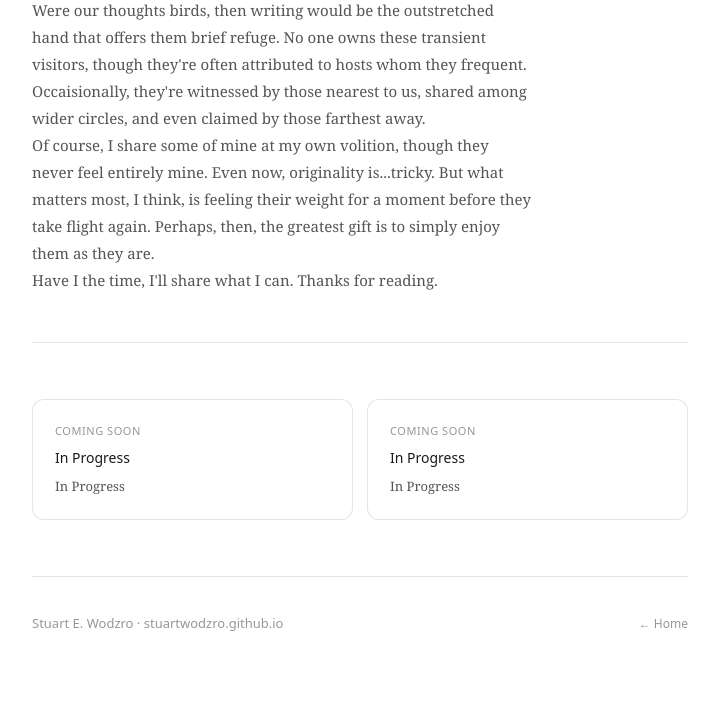
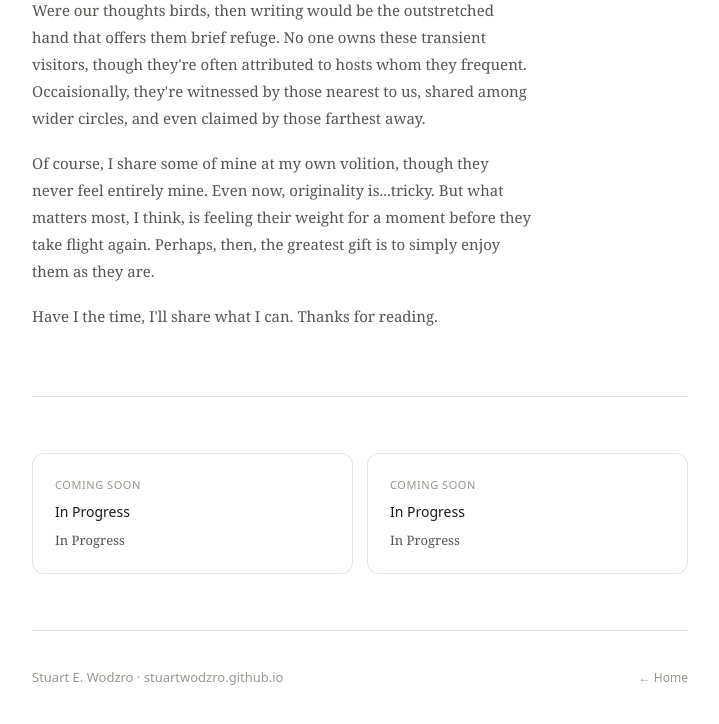
Before and after one commit to StuartWodzro/StuartWodzro.github.io, a plain HTML site: page blog/index.html in a window 1280 px wide. Shown: the part 218-942 px from the top of the page, without its empty margins (280-999 px from the left). Before the commit the page ends 888 px from the top, so only its background shows below. Drawn offline with Linux system fonts and the light colour scheme.

Commit message:
Spacing between paragraphs.

```diff
--- a/style.css
+++ b/style.css
@@ -509,6 +509,7 @@
   line-height: 1.8;
   font-family: var(--font-serif);
   max-width: 500px;
+  margin-bottom: 1.2em;
 }
 
 /* ─── Footer ─── */
```
